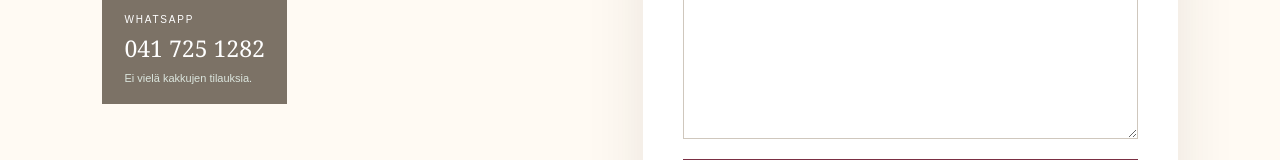
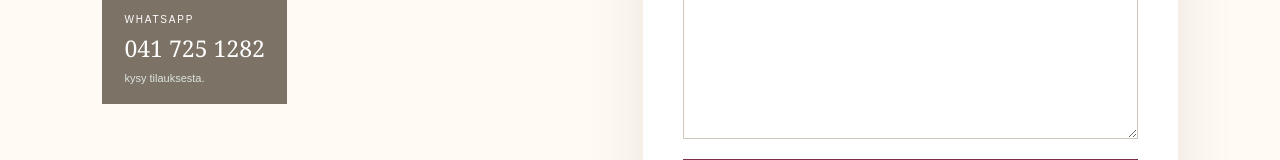
Before and after one commit to ehsanmohajerfi/Olena-Kaku, a Next.js app: page / in a window 1280 px wide. Shown: the part 7027-7187 px from the top of the page. Built offline with nearby package versions, Linux system fonts and the light colour scheme.

Commit message:
Update contact note text for inquiries

```diff
--- a/app/page.tsx
+++ b/app/page.tsx
@@ -94,7 +94,7 @@ export default function Home() {
     orderTitle: fi ? "Haluatko jättää viestin?" : "Would you like to leave a message?",
     orderText: fi ? "Tilaukset eivät ole vielä avoinna. Lomakkeella voi lähettää yleisen kysymyksen tai yhteydenottopyynnön tulevaisuutta varten." : "Orders are not open yet. You may use the form for a general question or a future contact request.",
     message: fi ? "Yleinen yhteydenotto" : "General enquiry",
-    contactNote: fi ? "Ei vielä kakkujen tilauksia." : "Cake orders are not yet available.",
+    contactNote: fi ? "kysy tilauksesta." : "ask for orders.",
     footer: fi ? "Käsintehty rakkaudella" : "Handmade with love",
   };
 
```
